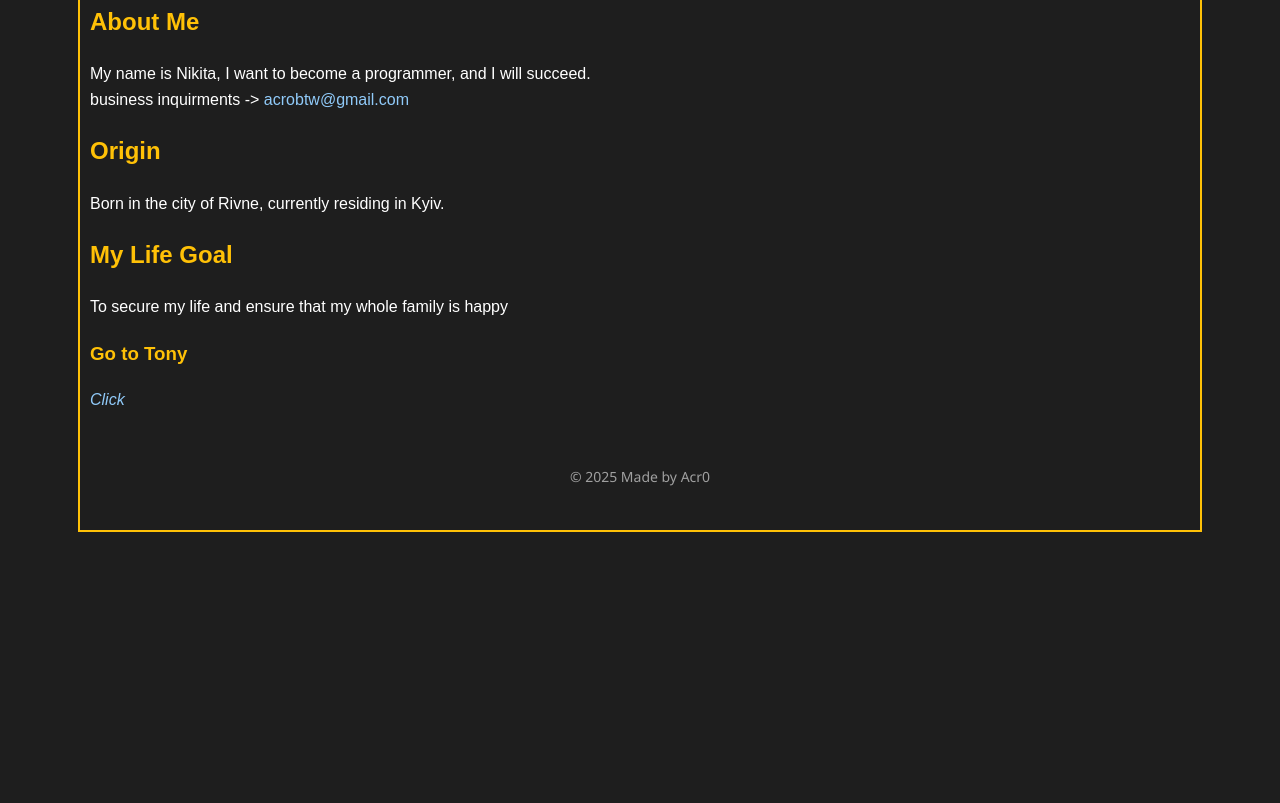
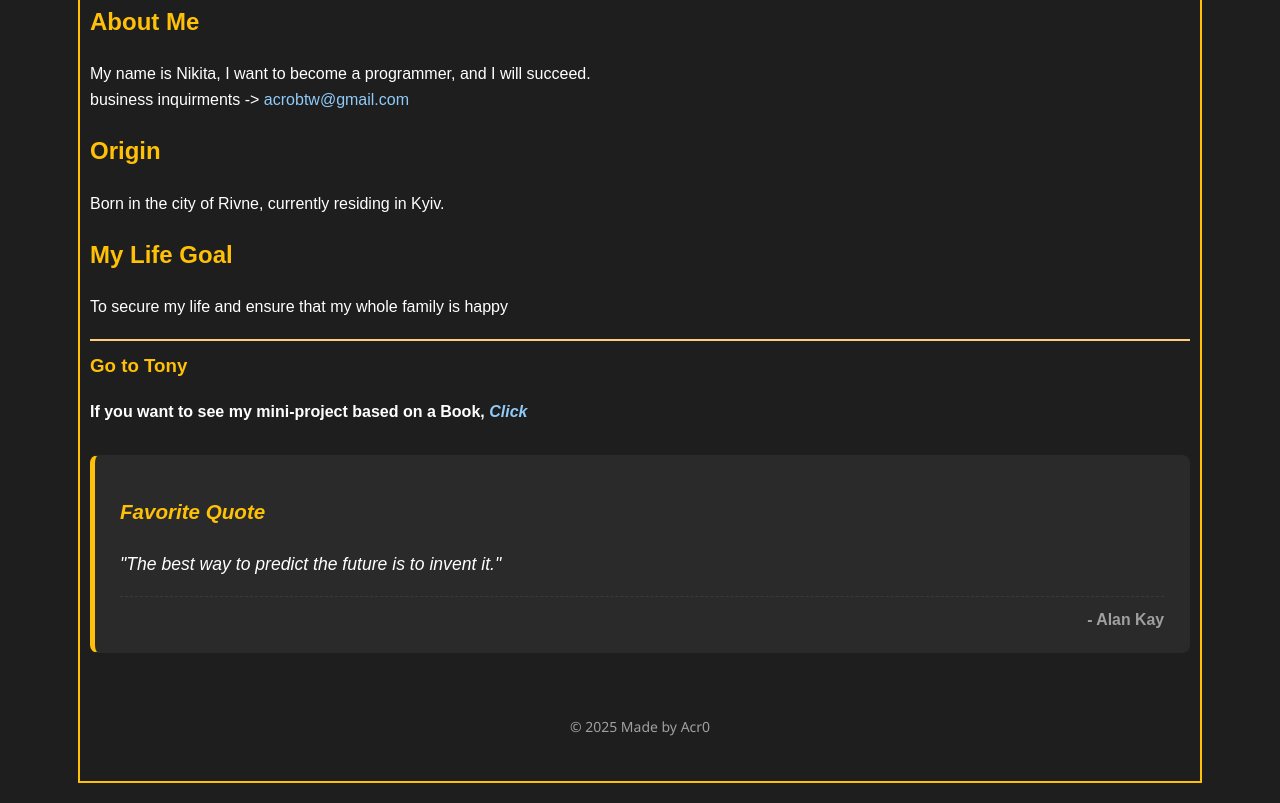
Before and after one commit to Acrobtw/Acrobtw.github.io, a plain HTML site: page index.html in a window 1280 px wide. Shown: the part 580-1383 px from the top of the page. Before the commit the page ends 1132 px from the top, so only its background shows below. Drawn offline with Linux system fonts and the light colour scheme.

Commit message:
added quote

```diff
--- a/index.html
+++ b/index.html
@@ -23,11 +23,19 @@
             my whole family is happy
         </p>
 
-        <h3>Go to Tony</h3>
-        <p>
+        <h3 class="borderline">Go to Tony</h3>
+
+        <p class="tony">If you want to see my mini-project based on a Book,
             <a target="_blank" href="tony.html"
             title="This is my mini-project based on a Book"><em>Click</em></a>
         </p>
+
+
+        <blockquote class="favoritequote">
+            <h3>Favorite Quote</h3>
+            <p>"The best way to predict the future is to invent it."</p>
+            <footer>- Alan Kay</footer>
+        </blockquote>
 
 
             <footer>
--- a/style/index.css
+++ b/style/index.css
@@ -18,7 +18,6 @@ h1 {
 
 h1, h2 {
     color: #FFC107;
-    font-family: Arial, Helvetica, sans-serif;
     font-weight: 700;
 }
 
@@ -26,8 +25,21 @@ h3 {
     color: #FFC107;
 }
 
+h3.borderline {
+    border-top: #ffcc80 2px solid;
+    border-bottom: none;
+    border-right: none;
+    border-left: none;
+    padding-top: 10px;
+}
+
 p {
     color: #ffffff;
+}
+
+p.tony {
+    color: white;
+    font-weight: bold;
 }
 
 
@@ -39,6 +51,35 @@ a {
 a:hover {
     text-decoration: underline;
 }
+
+blockquote.favoritequote {
+    background-color: #2A2A2A;
+    border: 1px solid #2A2A2A;
+    border-radius: 8px;
+    border-left: 5px solid #FFC107;
+    padding: 20px 25px;
+    margin: 30px 0;
+
+    font-style: italic;
+    font-size: 1.1em;
+    font-size: 1.1em;
+    color: #E0E0E0;
+}
+
+blockquote.favoritequote footer {
+    background-color: transparent;
+    text-align: right;
+    padding: 0;
+    margin: 0;
+
+    color: #A0A0A0;
+    font-size: 0.9em;
+    font-style: normal;
+    font-weight: bold;
+    border-top: 1px dashed #3A3A3A;
+    padding-top: 10px;
+}
+
 
 footer {
     background-color: #1E1E1E;
```
